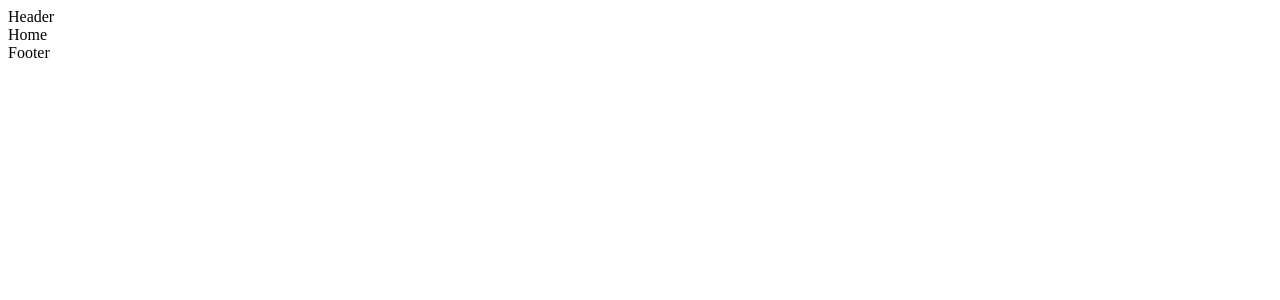
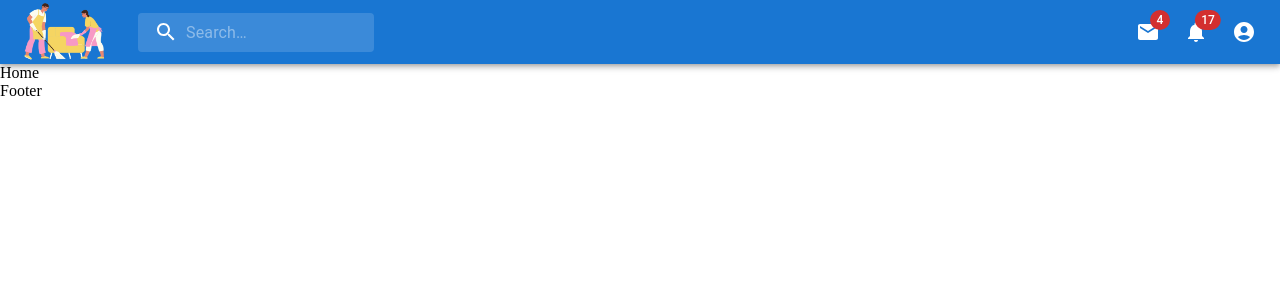
Before and after one commit to shruti-202/local-heroes-fe, a React (Vite) app: page / in a window 1280 px wide. Shown: the top 300 px of the page. Built offline with nearby package versions, Linux system fonts and the light colour scheme.

Commit message:
feat : header

```diff
--- a/src/components/organisms/Header.tsx
+++ b/src/components/organisms/Header.tsx
@@ -1,11 +1,229 @@
+import * as React from "react";
+import { styled, alpha } from "@mui/material/styles";
+import AppBar from "@mui/material/AppBar";
+import Box from "@mui/material/Box";
+import Toolbar from "@mui/material/Toolbar";
+import IconButton from "@mui/material/IconButton";
+import Typography from "@mui/material/Typography";
+import InputBase from "@mui/material/InputBase";
+import Badge from "@mui/material/Badge";
+import MenuItem from "@mui/material/MenuItem";
+import Menu from "@mui/material/Menu";
+import MenuIcon from "@mui/icons-material/Menu";
+import SearchIcon from "@mui/icons-material/Search";
+import AccountCircle from "@mui/icons-material/AccountCircle";
+import MailIcon from "@mui/icons-material/Mail";
+import NotificationsIcon from "@mui/icons-material/Notifications";
+import MoreIcon from "@mui/icons-material/MoreVert";
+import LocalHeroesLogo from "../../assets/local-heroes-logo.png";
 
+const Search = styled("div")(({ theme }) => ({
+  position: "relative",
+  borderRadius: theme.shape.borderRadius,
+  backgroundColor: alpha(theme.palette.common.white, 0.15),
+  "&:hover": {
+    backgroundColor: alpha(theme.palette.common.white, 0.25),
+  },
+  marginRight: theme.spacing(2),
+  marginLeft: 0,
+  width: "100%",
+  [theme.breakpoints.up("sm")]: {
+    marginLeft: theme.spacing(3),
+    width: "auto",
+  },
+}));
 
-const Header = () => {
+const SearchIconWrapper = styled("div")(({ theme }) => ({
+  padding: theme.spacing(0, 2),
+  height: "100%",
+  position: "absolute",
+  pointerEvents: "none",
+  display: "flex",
+  alignItems: "center",
+  justifyContent: "center",
+}));
+
+const StyledInputBase = styled(InputBase)(({ theme }) => ({
+  color: "inherit",
+  "& .MuiInputBase-input": {
+    padding: theme.spacing(1, 1, 1, 0),
+    // vertical padding + font size from searchIcon
+    paddingLeft: `calc(1em + ${theme.spacing(4)})`,
+    transition: theme.transitions.create("width"),
+    width: "100%",
+    [theme.breakpoints.up("md")]: {
+      width: "20ch",
+    },
+  },
+}));
+
+export default function Header() {
+  const [anchorEl, setAnchorEl] = React.useState<null | HTMLElement>(null);
+  const [mobileMoreAnchorEl, setMobileMoreAnchorEl] =
+    React.useState<null | HTMLElement>(null);
+
+  const isMenuOpen = Boolean(anchorEl);
+  const isMobileMenuOpen = Boolean(mobileMoreAnchorEl);
+
+  const handleProfileMenuOpen = (event: React.MouseEvent<HTMLElement>) => {
+    setAnchorEl(event.currentTarget);
+  };
+
+  const handleMobileMenuClose = () => {
+    setMobileMoreAnchorEl(null);
+  };
+
+  const handleMenuClose = () => {
+    setAnchorEl(null);
+    handleMobileMenuClose();
+  };
+
+  const handleMobileMenuOpen = (event: React.MouseEvent<HTMLElement>) => {
+    setMobileMoreAnchorEl(event.currentTarget);
+  };
+
+  const menuId = "primary-search-account-menu";
+  const renderMenu = (
+    <Menu
+      anchorEl={anchorEl}
+      anchorOrigin={{
+        vertical: "top",
+        horizontal: "right",
+      }}
+      id={menuId}
+      keepMounted
+      transformOrigin={{
+        vertical: "top",
+        horizontal: "right",
+      }}
+      open={isMenuOpen}
+      onClose={handleMenuClose}
+    >
+      <MenuItem onClick={handleMenuClose}>Profile</MenuItem>
+      <MenuItem onClick={handleMenuClose}>My account</MenuItem>
+    </Menu>
+  );
+
+  const mobileMenuId = "primary-search-account-menu-mobile";
+  const renderMobileMenu = (
+    <Menu
+      anchorEl={mobileMoreAnchorEl}
+      anchorOrigin={{
+        vertical: "top",
+        horizontal: "right",
+      }}
+      id={mobileMenuId}
+      keepMounted
+      transformOrigin={{
+        vertical: "top",
+        horizontal: "right",
+      }}
+      open={isMobileMenuOpen}
+      onClose={handleMobileMenuClose}
+    >
+      <MenuItem>
+        <IconButton size="large" aria-label="show 4 new mails" color="inherit">
+          <Badge badgeContent={4} color="error">
+            <MailIcon />
+          </Badge>
+        </IconButton>
+        <p>Messages</p>
+      </MenuItem>
+      <MenuItem>
+        <IconButton
+          size="large"
+          aria-label="show 17 new notifications"
+          color="inherit"
+        >
+          <Badge badgeContent={17} color="error">
+            <NotificationsIcon />
+          </Badge>
+        </IconButton>
+        <p>Notifications</p>
+      </MenuItem>
+      <MenuItem onClick={handleProfileMenuOpen}>
+        <IconButton
+          size="large"
+          aria-label="account of current user"
+          aria-controls="primary-search-account-menu"
+          aria-haspopup="true"
+          color="inherit"
+        >
+          <AccountCircle />
+        </IconButton>
+        <p>Profile</p>
+      </MenuItem>
+    </Menu>
+  );
+
   return (
-    <div>
-      Header
-    </div>
-  )
+    <Box sx={{ flexGrow: 1 }}>
+      <AppBar position="static">
+        <Toolbar>
+          <img src={LocalHeroesLogo} alt="Local Heroes Logo" width={"80px"} style={{marginRight: "10px"}}/>
+          <Typography
+            variant="h6"
+            noWrap
+            component="div"
+            sx={{ display: { xs: "none", sm: "block" } }}
+          ></Typography>
+          <Search>
+            <SearchIconWrapper>
+              <SearchIcon />
+            </SearchIconWrapper>
+            <StyledInputBase
+              placeholder="Search…"
+              inputProps={{ "aria-label": "search" }}
+            />
+          </Search>
+          <Box sx={{ flexGrow: 1 }} />
+          <Box sx={{ display: { xs: "none", md: "flex" } }}>
+            <IconButton
+              size="large"
+              aria-label="show 4 new mails"
+              color="inherit"
+            >
+              <Badge badgeContent={4} color="error">
+                <MailIcon />
+              </Badge>
+            </IconButton>
+            <IconButton
+              size="large"
+              aria-label="show 17 new notifications"
+              color="inherit"
+            >
+              <Badge badgeContent={17} color="error">
+                <NotificationsIcon />
+              </Badge>
+            </IconButton>
+            <IconButton
+              size="large"
+              edge="end"
+              aria-label="account of current user"
+              aria-controls={menuId}
+              aria-haspopup="true"
+              onClick={handleProfileMenuOpen}
+              color="inherit"
+            >
+              <AccountCircle />
+            </IconButton>
+          </Box>
+          <Box sx={{ display: { xs: "flex", md: "none" } }}>
+            <IconButton
+              size="large"
+              aria-label="show more"
+              aria-controls={mobileMenuId}
+              aria-haspopup="true"
+              onClick={handleMobileMenuOpen}
+              color="inherit"
+            >
+              <MoreIcon />
+            </IconButton>
+          </Box>
+        </Toolbar>
+      </AppBar>
+      {renderMobileMenu}
+      {renderMenu}
+    </Box>
+  );
 }
-
-export default Header
--- a/src/index.css
+++ b/src/index.css
@@ -0,0 +1,5 @@
+*{
+    margin: 0;
+    padding: 0;
+    box-sizing: border-box;
+}
```
Also changed, not shown: src/assets/local-heroes-logo.png (added).
